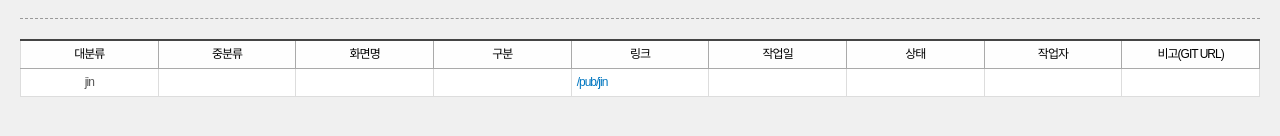
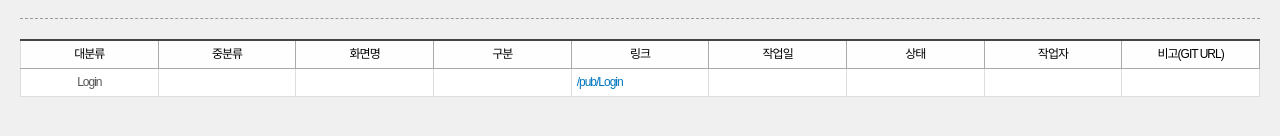
Before and after one commit to fesa12/golf, a React (Create React App) app: page / in a window 1280 px wide. Shown: the part 254-390 px from the top of the page. Built offline with nearby package versions, Linux system fonts and the light colour scheme.

Commit message:
페이지 수정

```diff
--- a/src/pub/Guide.js
+++ b/src/pub/Guide.js
@@ -100,13 +100,13 @@ const Guide = () => {
               </thead>
               <tbody>
                 <tr>
-                  <td className="tit1">jin</td>
+                  <td className="tit1">Login</td>
                   <td className="tit2"></td>
                   <td className="sbj"></td>
                   <td className="type"></td>
                   <td className="link" id="">
-                    <Link target={"_blank"} to="/pub/jin">
-                      /pub/jin
+                    <Link target={"_blank"} to="/pub/Login">
+                      /pub/Login
                     </Link>
                   </td>
                   <td className="wdate"></td>
```
